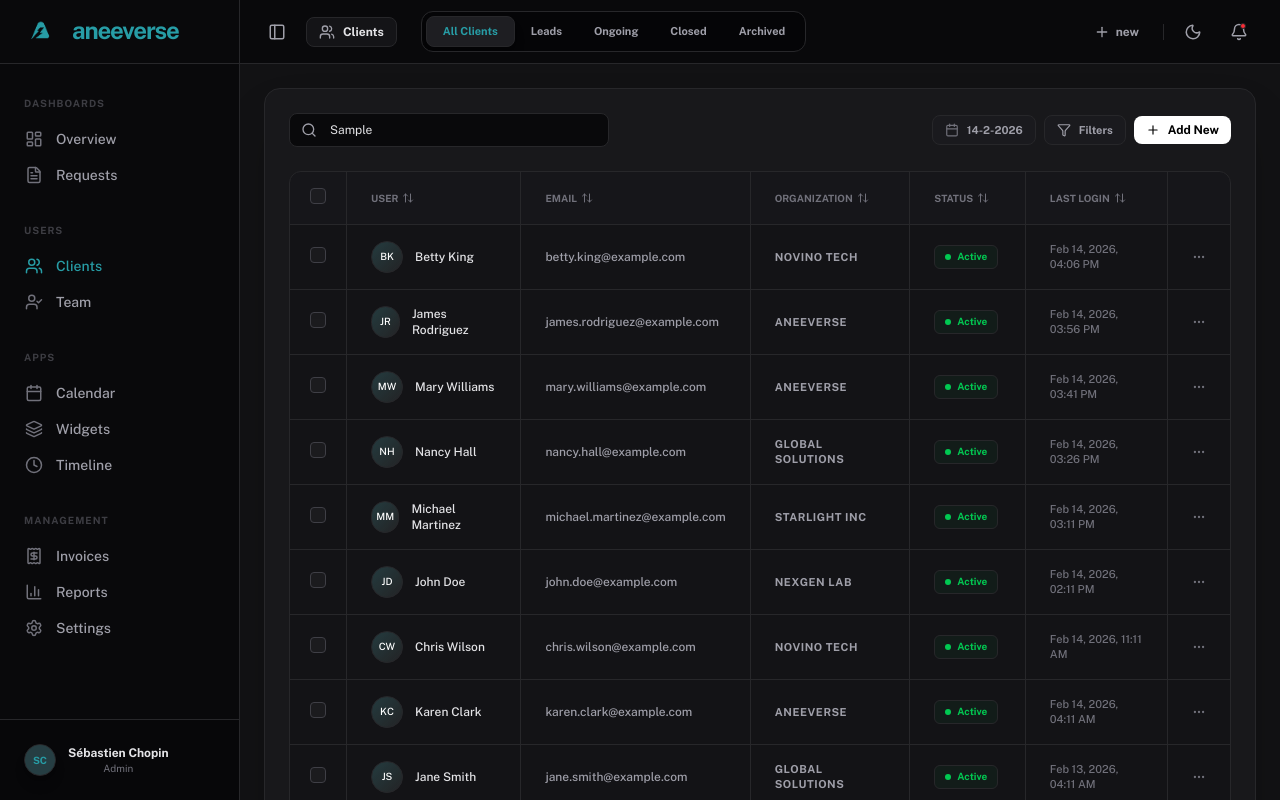
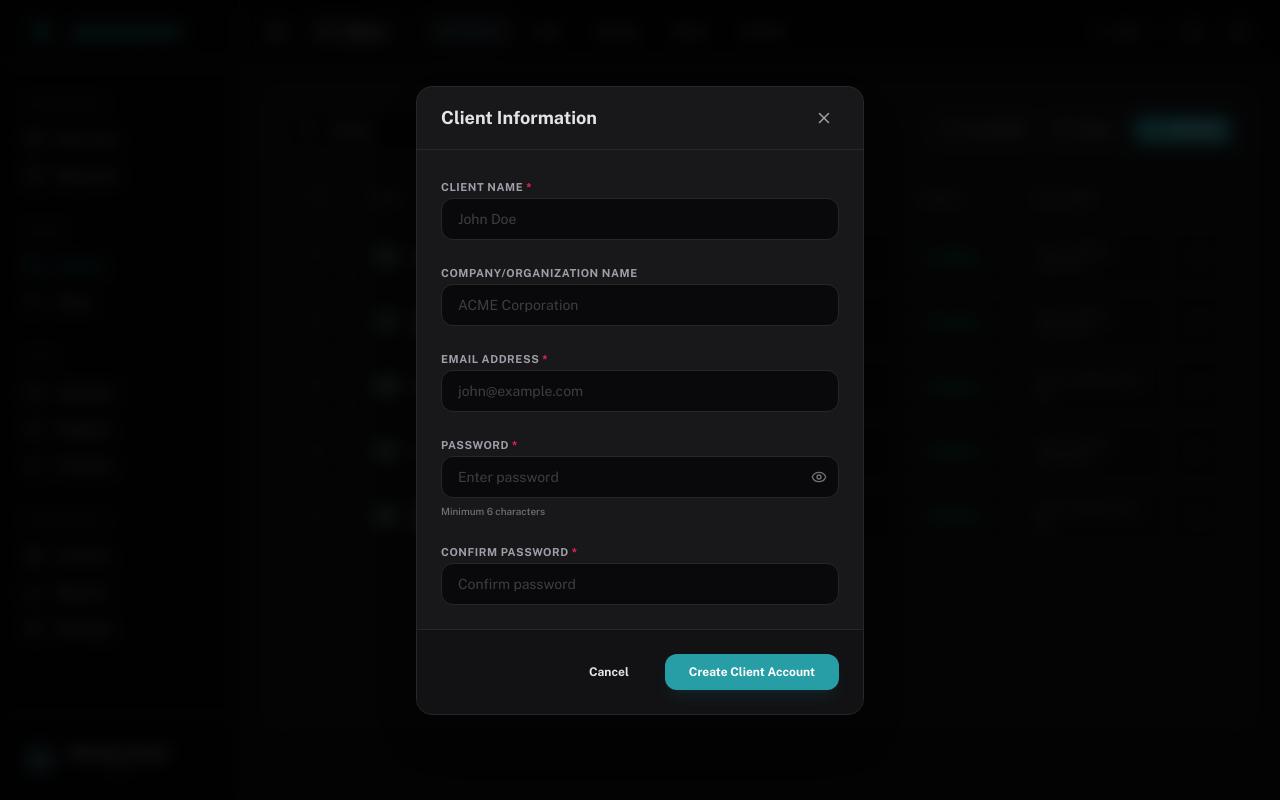
Before and after one commit to mayur5689/drive, a Next.js app: page /clients in a window 1280 px wide. Both pictures are taken after typing "Sample" into the empty fields and a click on the button "Add New". Built offline with nearby package versions, Linux system fonts and the light colour scheme.

Commit message:
feat: Implement the new clients page with a data table, search, filters, and an add client modal.

```diff
--- a/src/app/clients/page.tsx
+++ b/src/app/clients/page.tsx
@@ -13,7 +13,10 @@ import {
     ArrowUpDown,
     ChevronDown,
     ChevronRight,
-    Users
+    Users,
+    X,
+    Eye,
+    EyeOff
 } from 'lucide-react';
 
 interface ClientItem {
@@ -32,16 +35,13 @@ const mockClients: ClientItem[] = [
     { id: '3', name: 'Mary Williams', email: 'mary.williams@example.com', organization: 'AneeVerse', status: 'Active', lastLogin: 'Feb 14, 2026, 03:41 PM' },
     { id: '4', name: 'Nancy Hall', email: 'nancy.hall@example.com', organization: 'Global Solutions', status: 'Active', lastLogin: 'Feb 14, 2026, 03:26 PM' },
     { id: '5', name: 'Michael Martinez', email: 'michael.martinez@example.com', organization: 'Starlight Inc', status: 'Active', lastLogin: 'Feb 14, 2026, 03:11 PM' },
-    { id: '6', name: 'John Doe', email: 'john.doe@example.com', organization: 'NexGen Lab', status: 'Active', lastLogin: 'Feb 14, 2026, 02:11 PM' },
-    { id: '7', name: 'Chris Wilson', email: 'chris.wilson@example.com', organization: 'Novino Tech', status: 'Active', lastLogin: 'Feb 14, 2026, 11:11 AM' },
-    { id: '8', name: 'Karen Clark', email: 'karen.clark@example.com', organization: 'AneeVerse', status: 'Active', lastLogin: 'Feb 14, 2026, 04:11 AM' },
-    { id: '9', name: 'Jane Smith', email: 'jane.smith@example.com', organization: 'Global Solutions', status: 'Active', lastLogin: 'Feb 13, 2026, 04:11 AM' },
-    { id: '10', name: 'Linda White', email: 'linda.white@example.com', organization: 'Starlight Inc', status: 'Invited', lastLogin: 'Feb 13, 2026, 04:11 AM' },
 ];
 
 export default function ClientsPage() {
     const [isSidebarCollapsed, setIsSidebarCollapsed] = useState(false);
     const [activeTab, setActiveTab] = useState('All Clients');
+    const [isModalOpen, setIsModalOpen] = useState(false);
+    const [showPassword, setShowPassword] = useState(false);
 
     const clientCategories = ['All Clients', 'Leads', 'Ongoing', 'Closed', 'Archived'];
 
@@ -61,7 +61,6 @@ export default function ClientsPage() {
 
                 <main className="flex-1 overflow-y-auto custom-scrollbar bg-[#121214]">
                     <div className="p-6">
-                        {/* Consistent Content Wrapper */}
                         <div className="bg-[#18181B] border border-shark rounded-2xl p-6 min-h-[calc(100vh-160px)] shadow-2xl">
 
                             {/* Toolbar */}
@@ -83,7 +82,10 @@ export default function ClientsPage() {
                                         <Filter size={14} />
                                         <span>Filters</span>
                                     </button>
-                                    <button className="flex items-center gap-2 px-3 py-1.5 rounded-lg bg-white text-black text-xs font-bold hover:bg-white/90 transition-all">
+                                    <button
+                                        onClick={() => setIsModalOpen(true)}
+                                        className="flex items-center gap-2 px-3 py-1.5 rounded-lg bg-[#279da6] text-white text-xs font-bold hover:bg-[#279da6]/90 transition-all shadow-lg hover:shadow-[#279da6]/20"
+                                    >
                                         <Plus size={14} />
                                         <span>Add New</span>
                                     </button>
@@ -97,60 +99,37 @@ export default function ClientsPage() {
                                         <thead>
                                             <tr className="border-b border-shark text-storm-gray text-[10px] uppercase font-bold bg-shark/20">
                                                 <th className="px-5 py-4 w-10 border-r border-shark/60"><input type="checkbox" /></th>
-                                                <th className="px-6 py-4 border-r border-shark/60">
-                                                    <div className="flex items-center gap-1 cursor-pointer hover:text-white transition-colors">
-                                                        User <ArrowUpDown size={12} />
-                                                    </div>
-                                                </th>
-                                                <th className="px-6 py-4 border-r border-shark/60">
-                                                    <div className="flex items-center gap-1 cursor-pointer hover:text-white transition-colors">
-                                                        Email <ArrowUpDown size={12} />
-                                                    </div>
-                                                </th>
-                                                <th className="px-6 py-4 border-r border-shark/60">
-                                                    <div className="flex items-center gap-1 cursor-pointer hover:text-white transition-colors">
-                                                        Organization <ArrowUpDown size={12} />
-                                                    </div>
-                                                </th>
-                                                <th className="px-6 py-4 border-r border-shark/60">
-                                                    <div className="flex items-center gap-1 cursor-pointer hover:text-white transition-colors">
-                                                        Status <ArrowUpDown size={12} />
-                                                    </div>
-                                                </th>
-                                                <th className="px-6 py-4 border-r border-shark/60">
-                                                    <div className="flex items-center gap-1 cursor-pointer hover:text-white transition-colors">
-                                                        Last Login <ArrowUpDown size={12} />
-                                                    </div>
-                                                </th>
+                                                <th className="px-6 py-4 border-r border-shark/60">User</th>
+                                                <th className="px-6 py-4 border-r border-shark/60">Email</th>
+                                                <th className="px-6 py-4 border-r border-shark/60">Organization</th>
+                                                <th className="px-6 py-4 border-r border-shark/60">Status</th>
+                                                <th className="px-6 py-4 border-r border-shark/60">Last Login</th>
                                                 <th className="px-6 py-4 w-10"></th>
                                             </tr>
                                         </thead>
                                         <tbody className="divide-y divide-shark/60">
                                             {mockClients.map((client) => (
-                                                <tr key={client.id} className="hover:bg-shark/10 transition-colors group cursor-pointer text-xs font-medium">
+                                                <tr key={client.id} className="hover:bg-shark/10 transition-colors group text-xs font-medium">
                                                     <td className="px-5 py-4 border-r border-shark/60"><input type="checkbox" /></td>
                                                     <td className="px-6 py-4 border-r border-shark/60">
                                                         <div className="flex items-center gap-3">
                                                             <div className="w-8 h-8 rounded-full bg-shark/80 border border-white/5 overflow-hidden flex items-center justify-center text-[10px] text-white bg-gradient-to-br from-[#279da6]/20 to-transparent">
                                                                 {client.name.split(' ').map(n => n[0]).join('')}
                                                             </div>
-                                                            <span className="text-iron group-hover:text-white transition-colors">{client.name}</span>
+                                                            <span className="text-iron">{client.name}</span>
                                                         </div>
                                                     </td>
                                                     <td className="px-6 py-4 text-santas-gray border-r border-shark/60">{client.email}</td>
-                                                    <td className="px-6 py-4 text-santas-gray border-r border-shark/60 text-[11px] font-bold uppercase tracking-wider">{client.organization}</td>
+                                                    <td className="px-6 py-4 text-santas-gray border-r border-shark/60 font-bold">{client.organization}</td>
                                                     <td className="px-6 py-4 border-r border-shark/60">
-                                                        <div className={`inline-flex items-center gap-1.5 px-2.5 py-1 rounded-md text-[10px] font-bold border ${client.status === 'Active'
-                                                                ? 'bg-green-500/5 text-green-500 border-green-500/10'
-                                                                : 'bg-yellow-500/5 text-yellow-500 border-yellow-500/10'
-                                                            }`}>
-                                                            <div className={`w-1.5 h-1.5 rounded-full ${client.status === 'Active' ? 'bg-green-500' : 'bg-yellow-500'}`} />
+                                                        <div className="inline-flex items-center gap-1.5 px-2.5 py-1 rounded-md text-[10px] font-bold border bg-green-500/5 text-green-500 border-green-500/10">
+                                                            <div className="w-1.5 h-1.5 rounded-full bg-green-500" />
                                                             {client.status}
                                                         </div>
                                                     </td>
-                                                    <td className="px-6 py-4 text-storm-gray border-r border-shark/60 text-[11px]">{client.lastLogin}</td>
-                                                    <td className="px-6 py-4 text-storm-gray text-center">
-                                                        <MoreHorizontal size={14} className="cursor-pointer hover:text-white mx-auto" />
+                                                    <td className="px-6 py-4 text-storm-gray border-r border-shark/60">{client.lastLogin}</td>
+                                                    <td className="px-6 py-4 text-storm-gray text-center cursor-pointer hover:text-white">
+                                                        <MoreHorizontal size={14} />
                                                     </td>
                                                 </tr>
                                             ))}
@@ -161,6 +140,116 @@ export default function ClientsPage() {
                         </div>
                     </div>
                 </main>
+
+                {/* --- Create Client Modal --- */}
+                {isModalOpen && (
+                    <div className="fixed inset-0 z-[100] flex items-center justify-center">
+                        {/* Backdrop */}
+                        <div
+                            className="absolute inset-0 bg-black/80 backdrop-blur-sm animate-fade-in"
+                            onClick={() => setIsModalOpen(false)}
+                        />
+
+                        {/* Modal Content */}
+                        <div className="relative bg-[#18181B] border border-shark w-full max-w-md rounded-2xl shadow-2xl overflow-hidden animate-slide-up mx-4">
+                            <div className="flex items-center justify-between px-6 py-4 border-b border-shark">
+                                <h3 className="text-lg font-bold text-iron">Client Information</h3>
+                                <button
+                                    onClick={() => setIsModalOpen(false)}
+                                    className="p-1.5 text-santas-gray hover:text-white hover:bg-shark rounded-lg transition-all"
+                                >
+                                    <X size={18} />
+                                </button>
+                            </div>
+
+                            <div className="p-6 space-y-5">
+                                {/* Name */}
+                                <div className="space-y-1.5">
+                                    <label className="text-[11px] font-bold text-santas-gray uppercase tracking-wider">
+                                        Client Name <span className="text-rose-500">*</span>
+                                    </label>
+                                    <input
+                                        type="text"
+                                        placeholder="John Doe"
+                                        className="w-full bg-[#09090B] border border-shark/60 rounded-xl py-2.5 px-4 text-sm text-iron focus:outline-none focus:border-[#279da6]/60 transition-all placeholder:text-storm-gray/50"
+                                    />
+                                </div>
+
+                                {/* Organization */}
+                                <div className="space-y-1.5">
+                                    <label className="text-[11px] font-bold text-santas-gray uppercase tracking-wider">
+                                        Company/Organization Name
+                                    </label>
+                                    <input
+                                        type="text"
+                                        placeholder="ACME Corporation"
+                                        className="w-full bg-[#09090B] border border-shark/60 rounded-xl py-2.5 px-4 text-sm text-iron focus:outline-none focus:border-[#279da6]/60 transition-all placeholder:text-storm-gray/50"
+                                    />
+                                </div>
+
+                                {/* Email */}
+                                <div className="space-y-1.5">
+                                    <label className="text-[11px] font-bold text-santas-gray uppercase tracking-wider">
+                                        Email Address <span className="text-rose-500">*</span>
+                                    </label>
+                                    <input
+                                        type="email"
+                                        placeholder="john@example.com"
+                                        className="w-full bg-[#09090B] border border-shark/60 rounded-xl py-2.5 px-4 text-sm text-iron focus:outline-none focus:border-[#279da6]/60 transition-all placeholder:text-storm-gray/50"
+                                    />
+                                </div>
+
+                                {/* Password */}
+                                <div className="space-y-1.5">
+                                    <label className="text-[11px] font-bold text-santas-gray uppercase tracking-wider">
+                                        Password <span className="text-rose-500">*</span>
+                                    </label>
+                                    <div className="relative">
+                                        <input
+                                            type={showPassword ? "text" : "password"}
+                                            placeholder="Enter password"
+                                            className="w-full bg-[#09090B] border border-shark/60 rounded-xl py-2.5 px-4 text-sm text-iron focus:outline-none focus:border-[#279da6]/60 transition-all placeholder:text-storm-gray/50"
+                                        />
+                                        <button
+                                            type="button"
+                                            onClick={() => setShowPassword(!showPassword)}
+                                            className="absolute right-3 top-1/2 -translate-y-1/2 text-storm-gray hover:text-iron transition-colors"
+                                        >
+                                            {showPassword ? <EyeOff size={16} /> : <Eye size={16} />}
+                                        </button>
+                                    </div>
+                                    <p className="text-[10px] text-storm-gray font-medium">Minimum 6 characters</p>
+                                </div>
+
+                                {/* Confirm Password */}
+                                <div className="space-y-1.5">
+                                    <label className="text-[11px] font-bold text-santas-gray uppercase tracking-wider">
+                                        Confirm Password <span className="text-rose-500">*</span>
+                                    </label>
+                                    <input
+                                        type="password"
+                                        placeholder="Confirm password"
+                                        className="w-full bg-[#09090B] border border-shark/60 rounded-xl py-2.5 px-4 text-sm text-iron focus:outline-none focus:border-[#279da6]/60 transition-all placeholder:text-storm-gray/50"
+                                    />
+                                </div>
+                            </div>
+
+                            <div className="p-6 bg-[#121214] border-t border-shark flex items-center justify-end gap-3">
+                                <button
+                                    onClick={() => setIsModalOpen(false)}
+                                    className="px-6 py-2.5 text-xs font-bold text-iron hover:bg-shark rounded-xl transition-all"
+                                >
+                                    Cancel
+                                </button>
+                                <button
+                                    className="px-6 py-2.5 text-xs font-bold bg-[#279da6] text-white rounded-xl shadow-lg shadow-[#279da6]/10 hover:shadow-[#279da6]/20 transition-all"
+                                >
+                                    Create Client Account
+                                </button>
+                            </div>
+                        </div>
+                    </div>
+                )}
             </div>
         </div>
     );
```
